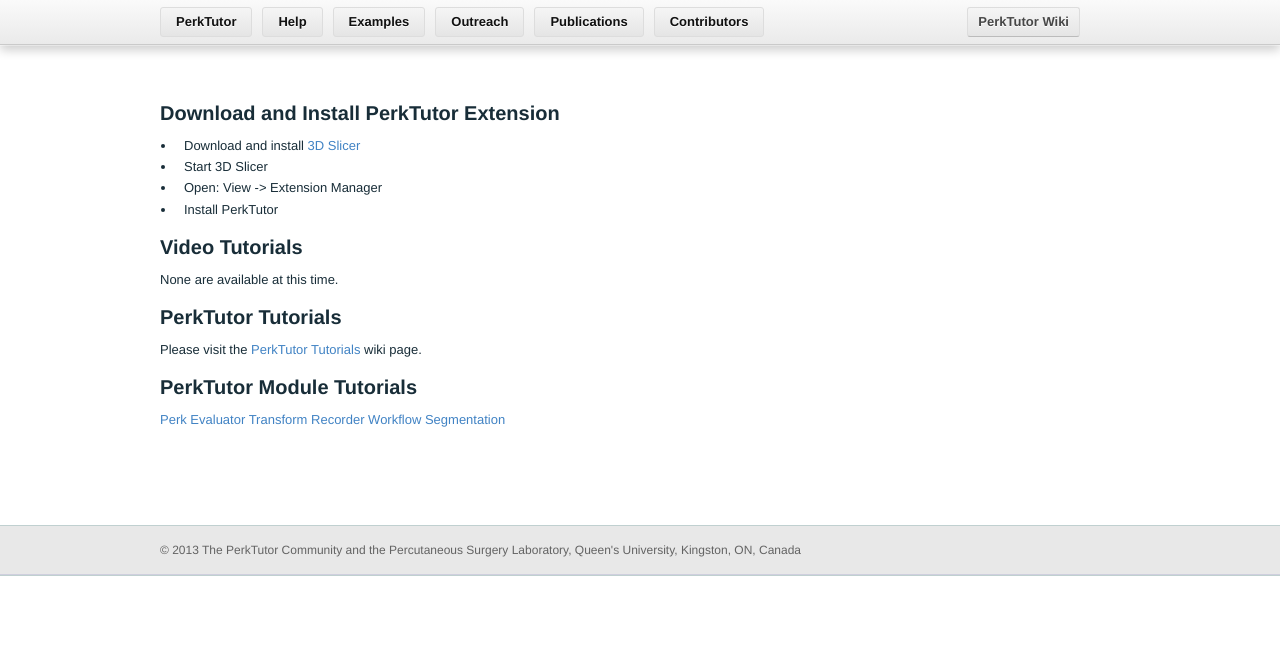
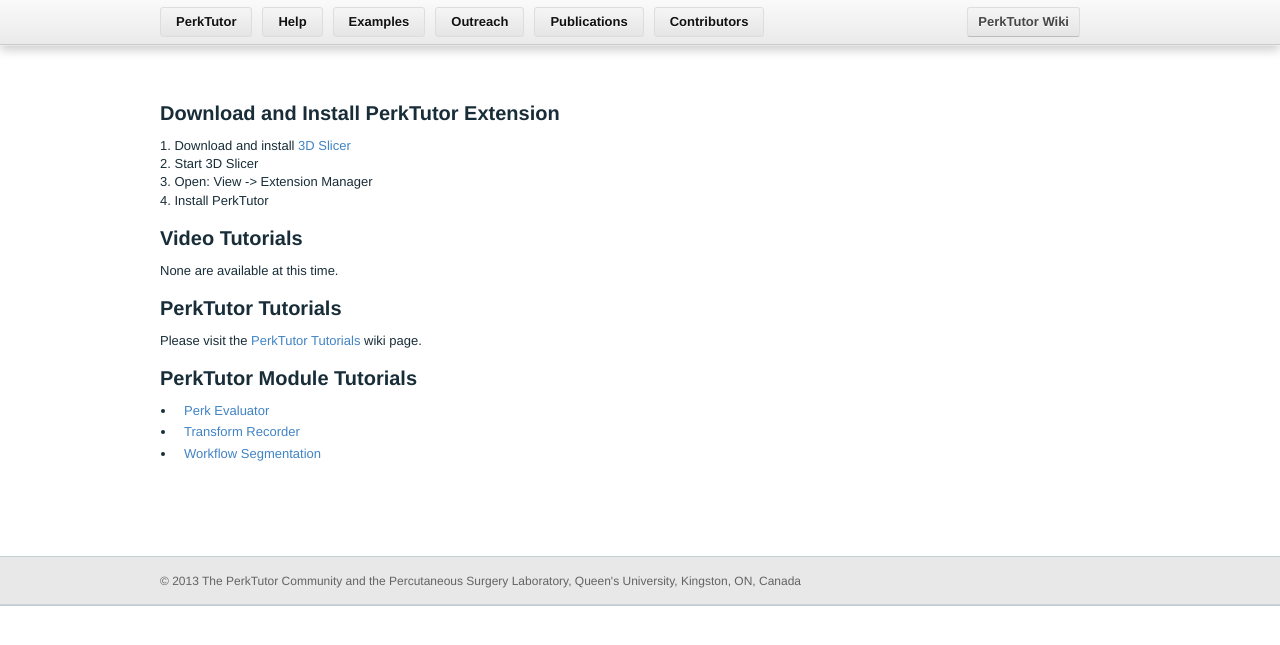
Before and after one commit to PerkTutor/perktutor.github.io, a Jekyll site: the page built from Help.md, in a window 1280 px wide. Shown: the top 645 px of the page. Built offline with Jekyll 4.4.1, drawn with Linux system fonts in a browser that asks for light colours; Markdown is read by kramdown in place of the engine named in the settings.

```diff
--- a/Help.md
+++ b/Help.md
@@ -18,6 +18,6 @@ Please visit the [PerkTutor Tutorials](https://github.com/PerkTutor/PerkTutor/wi
 
 # PerkTutor Module Tutorials
 
-[Perk Evaluator](https://github.com/PerkTutor/PerkEvaluator/wiki/Tutorials)
-[Transform Recorder](https://github.com/PerkTutor/TransformRecorder/wiki/Tutorials)
-[Workflow Segmentation](https://github.com/PerkTutor/WorkflowSegmentation/wiki/Tutorials)
+* [Perk Evaluator](https://github.com/PerkTutor/PerkEvaluator/wiki/Tutorials)
+* [Transform Recorder](https://github.com/PerkTutor/TransformRecorder/wiki/Tutorials)
+* [Workflow Segmentation](https://github.com/PerkTutor/WorkflowSegmentation/wiki/Tutorials)
```
Also changed, not shown: other parts of Help.md (+4 -4 lines).
